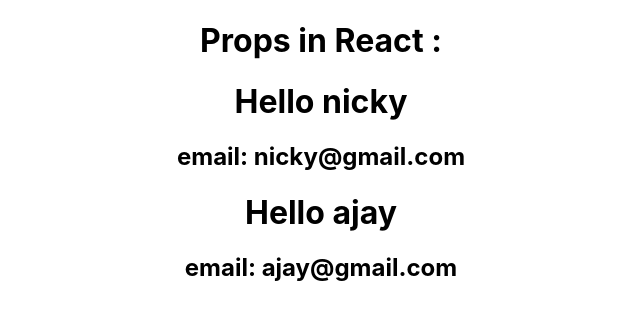
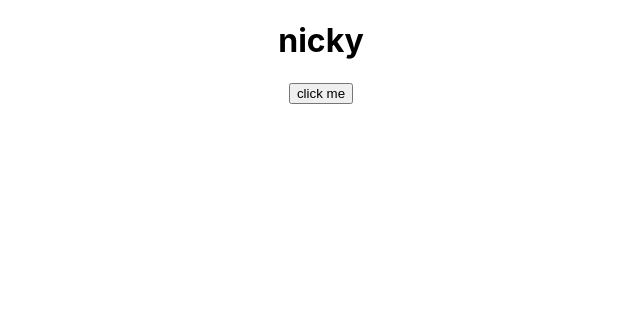
Before and after one commit to nicky-kumari74/simple-form-ReactJS, a React (Create React App) app: page / in a window 1280 px wide. Shown: the top 320 px of the page, without its empty margins (319-959 px from the left). Built offline with nearby package versions, Linux system fonts and the light colour scheme.

Commit message:
commit 1

```diff
--- a/src/App.js
+++ b/src/App.js
@@ -1,14 +1,16 @@
-
+import { useState } from 'react';
 import logo from './logo.svg';
 import './App.css';
-import User from './User';
 
 function App() {
+  const [data,setdata]=useState("nicky")
+  function updatedata(){
+    setdata("ajay")
+  }
   return (
     <div className="App">
-      <h1>Props in React :</h1>
-      <User name={"nicky"} email="nicky@gmail.com"/>
-      <User name={"ajay"} email="ajay@gmail.com"/>
+      <h1>{data}</h1>
+      <button onClick={updatedata}>click me</button>
     </div>
   );
 }
--- a/src/User.js
+++ /dev/null
@@ -1,9 +0,0 @@
-function User(props){
-    return(
-        <div style={{margin:10}}>
-            <h1>Hello {props.name}</h1>
-            <h2>email: {props.email}</h2>
-        </div>
-    )
-}
-export default User
```
